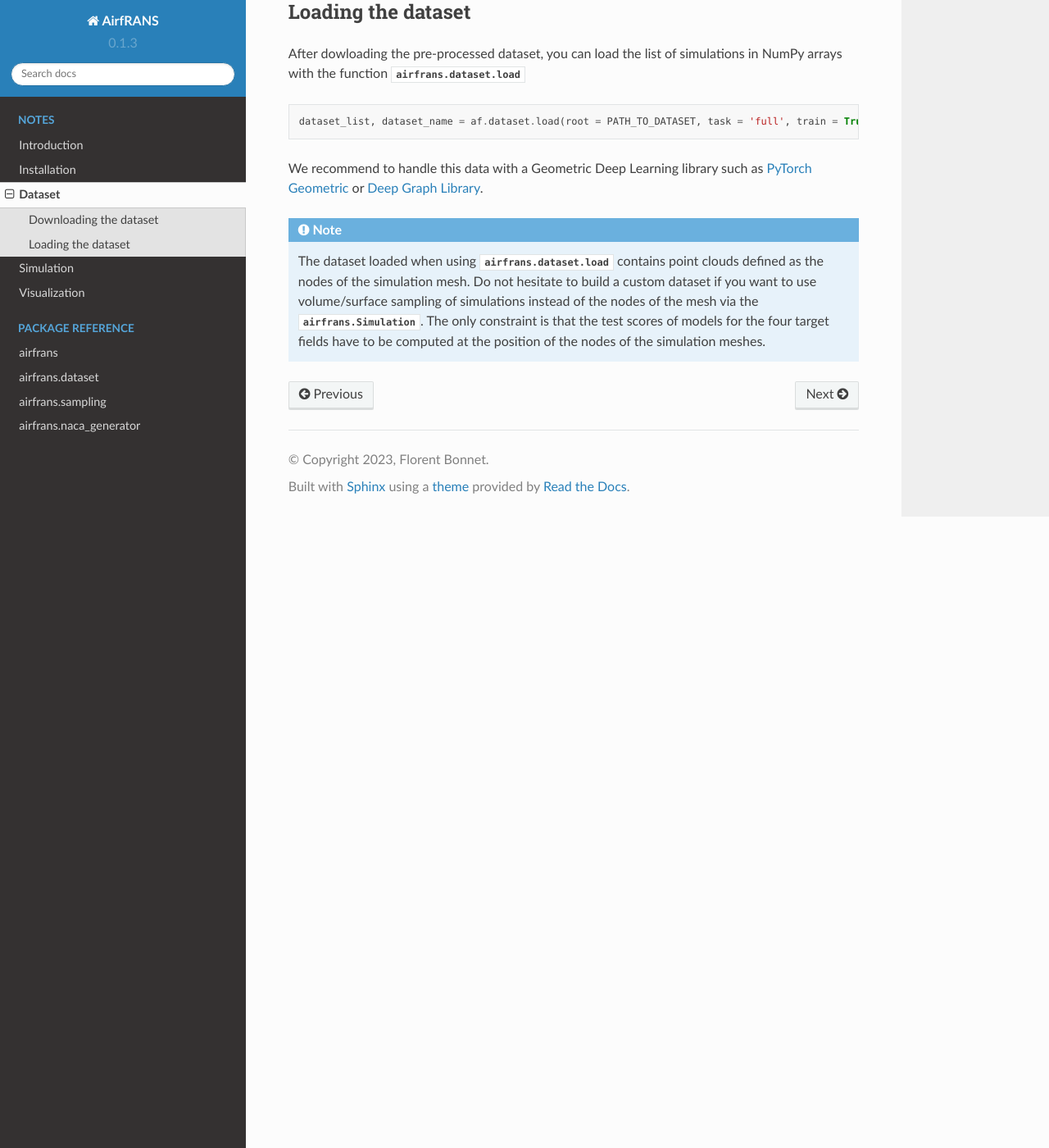
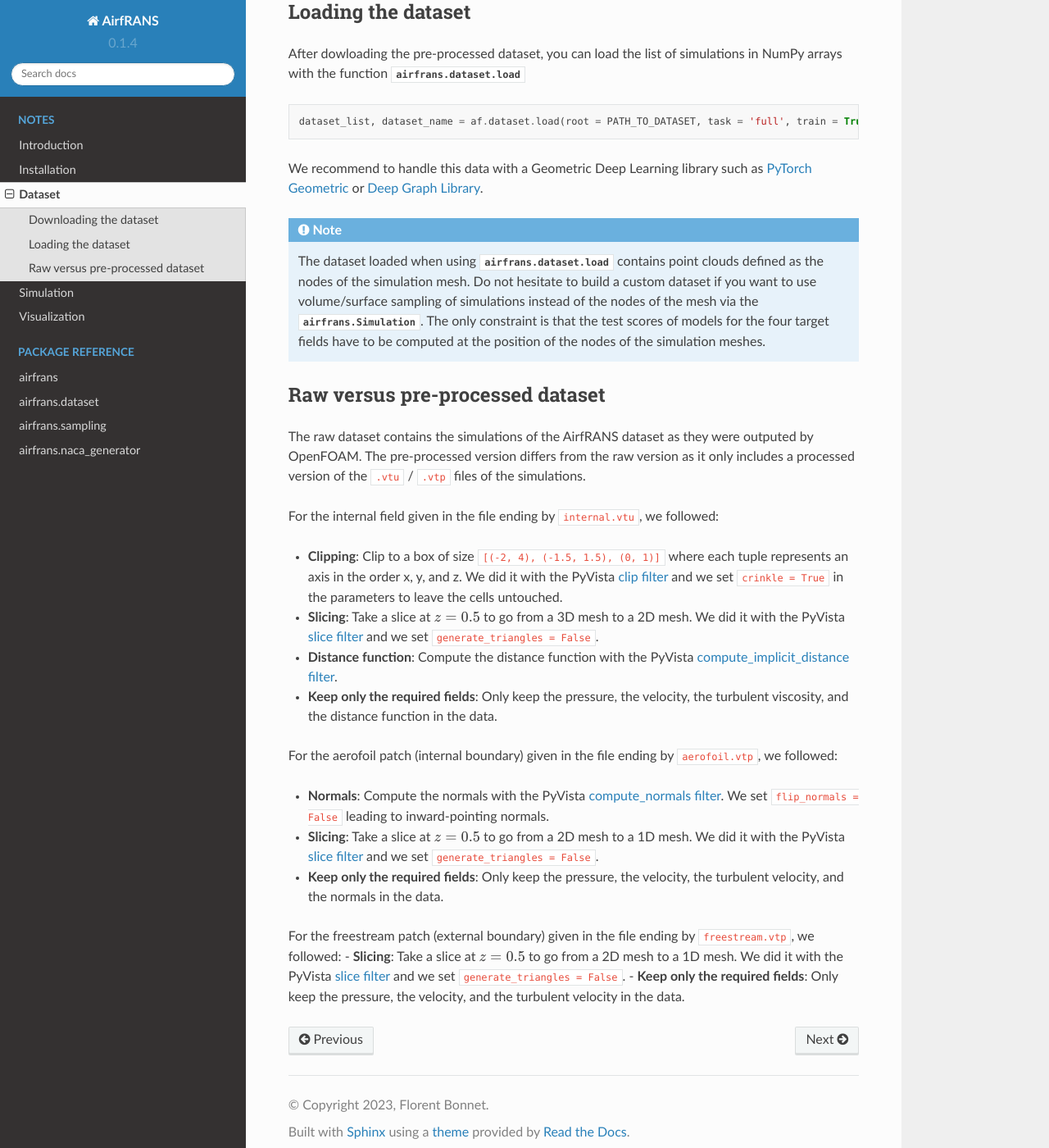
Before and after one commit to Extrality/airfrans_lib, a Sphinx documentation site: the page built from docs/source/notes/dataset.rst, in a window 1280 px wide and 1400 px high, scrolled down 1137 px. Shown: the whole window at 82% size. Built offline with Sphinx 7.4.7 and the Read the Docs theme 2.0.0, drawn with Linux system fonts in a browser that asks for light colours.

Commit message:
Changed paper link for ArXiv + Update doc raw vs preprocessed dataset + inward pointing normals + bug fix in boundary layers generation

```diff
--- a/airfrans.py
+++ b/airfrans.py
@@ -2,4 +2,4 @@
 Package to make the study of the AirfRANS dataset simulations easier.
 """
 
-__version__ = "0.1.3"
+__version__ = "0.1.4"
--- a/docs/requirements.txt
+++ b/docs/requirements.txt
@@ -1,3 +1,3 @@
-airfrans==0.1.3
+airfrans==0.1.4
 sphinx==5.3.0
 sphinx_rtd_theme==1.1.1
--- a/docs/source/notes/dataset.rst
+++ b/docs/source/notes/dataset.rst
@@ -47,3 +47,25 @@ We recommend to handle this data with a Geometric Deep Learning library such as
 .. note::
 
 	The dataset loaded when using :obj:`airfrans.dataset.load` contains point clouds defined as the nodes of the simulation mesh. Do not hesitate to build a custom dataset if you want to use volume/surface sampling of simulations instead of the nodes of the mesh via the :class:`airfrans.Simulation`. The only constraint is that the test scores of models for the four target fields have to be computed at the position of the nodes of the simulation meshes.
+
+Raw versus pre-processed dataset
+--------------------------------
+
+The raw dataset contains the simulations of the AirfRANS dataset as they were outputed by OpenFOAM. The pre-processed version differs from the raw version as it only includes a processed version of the ``.vtu`` / ``.vtp`` files of the simulations.
+
+For the internal field given in the file ending by ``internal.vtu``, we followed:
+
+- **Clipping**: Clip to a box of size ``[(-2, 4), (-1.5, 1.5), (0, 1)]`` where each tuple represents an axis in the order x, y, and z. We did it with the PyVista `clip filter  <https://docs.pyvista.org/version/stable/api/core/_autosummary/pyvista.DataSetFilters.clip_box.html>`_ and we set ``crinkle = True`` in the parameters to leave the cells untouched.
+- **Slicing**:  Take a slice at :math:`z = 0.5` to go from a 3D mesh to a 2D mesh. We did it with the PyVista `slice filter <https://docs.pyvista.org/version/stable/api/core/_autosummary/pyvista.DataSetFilters.slice.html>`_ and we set ``generate_triangles = False``.
+- **Distance function**: Compute the distance function with the PyVista `compute_implicit_distance filter <https://docs.pyvista.org/version/stable/api/core/_autosummary/pyvista.DataSetFilters.compute_implicit_distance.html>`_.
+- **Keep only the required fields**: Only keep the pressure, the velocity, the turbulent viscosity, and the distance function in the data.
+
+For the aerofoil patch (internal boundary) given in the file ending by ``aerofoil.vtp``, we followed:
+
+- **Normals**: Compute the normals with the PyVista `compute_normals filter <https://docs.pyvista.org/version/stable/api/core/_autosummary/pyvista.PolyDataFilters.compute_normals.html>`_. We set ``flip_normals = False`` leading to inward-pointing normals.
+- **Slicing**: Take a slice at :math:`z = 0.5` to go from a 2D mesh to a 1D mesh. We did it with the PyVista `slice filter <https://docs.pyvista.org/version/stable/api/core/_autosummary/pyvista.DataSetFilters.slice.html>`_ and we set ``generate_triangles = False``.
+- **Keep only the required fields**: Only keep the pressure, the velocity, the turbulent velocity, and the normals in the data.
+
+For the freestream patch (external boundary) given in the file ending by ``freestream.vtp``, we followed:
+- **Slicing**: Take a slice at :math:`z = 0.5` to go from a 2D mesh to a 1D mesh. We did it with the PyVista `slice filter <https://docs.pyvista.org/version/stable/api/core/_autosummary/pyvista.DataSetFilters.slice.html>`_ and we set ``generate_triangles = False``.
+- **Keep only the required fields**: Only keep the pressure, the velocity, and the turbulent velocity in the data.
--- a/docs/source/notes/introduction.rst
+++ b/docs/source/notes/introduction.rst
@@ -1,7 +1,7 @@
 Introduction
 ============
 
-The AirfRANS dataset is a collection of numerical simulations solving the incompressible Reynolds-Averaged Navier-Stokes equations over two dimensional airfoils in a subsonic flight regime. The associated `paper <https://openreview.net/forum?id=Zp8YmiQ_bDC>`_ has been accepted at the 36th Conference on Neural Information Processing Systems (NeurIPS 2022) Track on Datasets and Benchmarks. In addition to this library two GitHub repositories have been proposed to reconduct the paper `experiments <https://github.com/Extrality/AirfRANS>`_ and to generate new `compressible or incompressible simulations over NACA airfoils <https://github.com/Extrality/NACA_simulation>`_. The setup to generate those simulations have been confronted to the Langley Research Center experiments available in the `Turbulence Modeling Resource <https://turbmodels.larc.nasa.gov/>`_ for the NACA 0012 and 4412.
+The AirfRANS dataset is a collection of numerical simulations solving the incompressible Reynolds-Averaged Navier-Stokes equations over two dimensional airfoils in a subsonic flight regime. The associated `paper https://arxiv.org/abs/2212.07564`_ has been accepted at the 36th Conference on Neural Information Processing Systems (NeurIPS 2022) Track on Datasets and Benchmarks. In addition to this library two GitHub repositories have been proposed to reconduct the paper `experiments <https://github.com/Extrality/AirfRANS>`_ and to generate new `compressible or incompressible simulations over NACA airfoils <https://github.com/Extrality/NACA_simulation>`_. The setup to generate those simulations have been confronted to the Langley Research Center experiments available in the `Turbulence Modeling Resource <https://turbmodels.larc.nasa.gov/>`_ for the NACA 0012 and 4412.
 
 This dataset has been built to lower the potential barrier between Machine Learning and Physics research communities. It proposes data on a simple but realistic case which already includes some of the major challenges of Machine Learning for solving Fluid Dynamics, namely:
 
--- a/pyproject.toml
+++ b/pyproject.toml
@@ -4,7 +4,7 @@ build-backend = "hatchling.build"
 
 [project]
 name = "airfrans"
-version = "0.1.3"
+version = "0.1.4"
 authors = [
   { name="Florent Bonnet", email="bonnet@isir.upmc.fr" },
 ]
```
Also changed, not shown: docs/source/notes/simulation.rst (+10 -2 lines), 1 other file.
